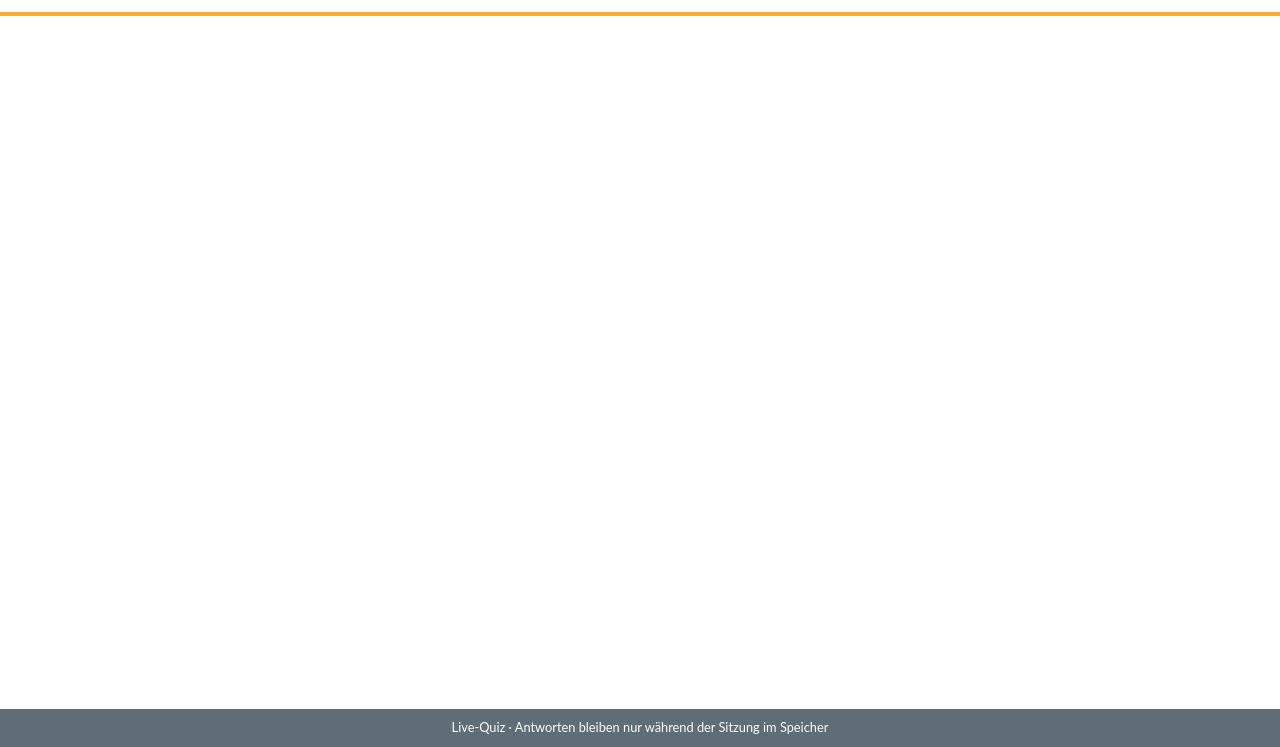
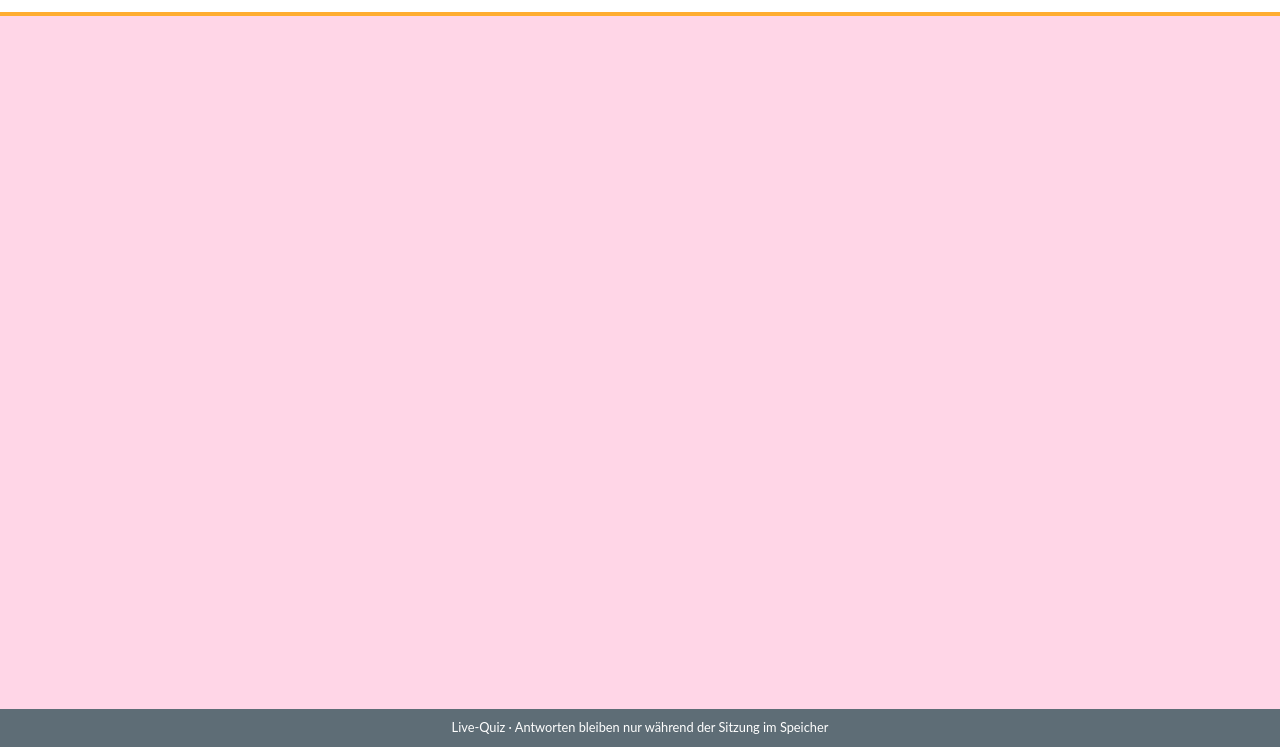
Before and after one commit to th11061984/Herz-Kreislauf, a website: page public/index.html in a window 1280 px wide. Shown: the part 53-800 px from the top of the page. Drawn offline with nearby package versions, Linux system fonts and the light colour scheme; a web font is replaced by a local one.

Commit message:
Hintergrund der App auf Rosa ändern
Co-Authored-By: Claude Opus 5.5 <noreply@anthropic.com>

```diff
--- a/public/style.css
+++ b/public/style.css
@@ -15,7 +15,7 @@
   --text: #595959;
   --heading: #3d3d3d;
   --line: #e6e1ea;
-  --bg: #ffffff;
+  --bg: #ffd6e7;
   --soft: #f7f5f9;
   --right: #3e8e5a;
   --right-bg: #e3f2e8;
```
